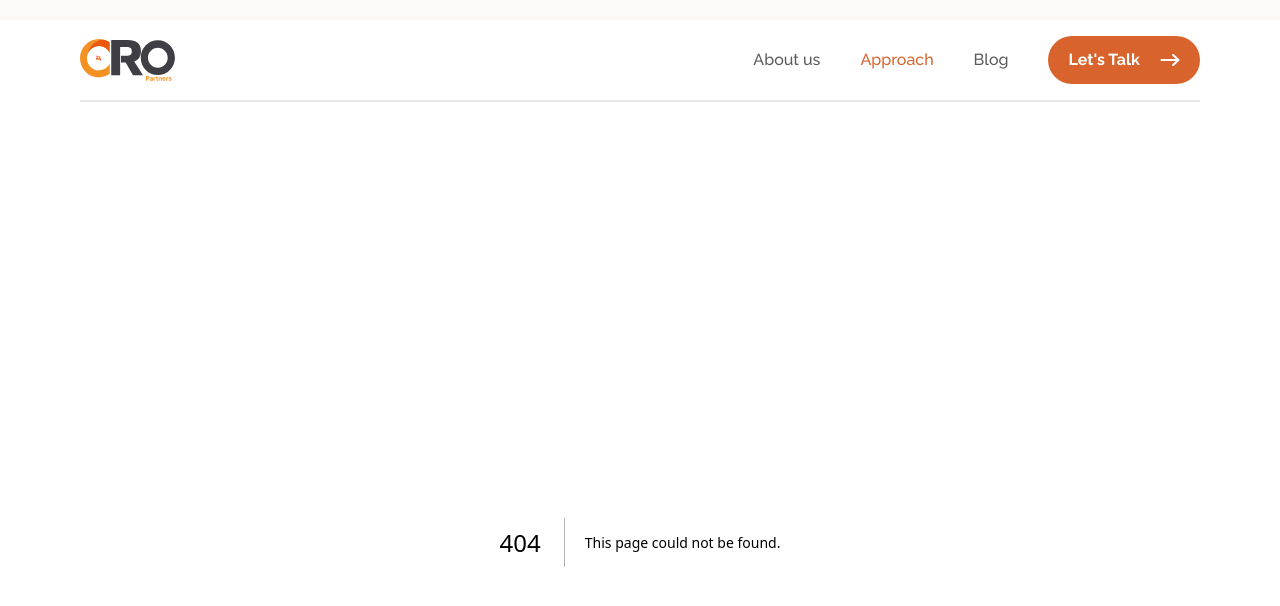
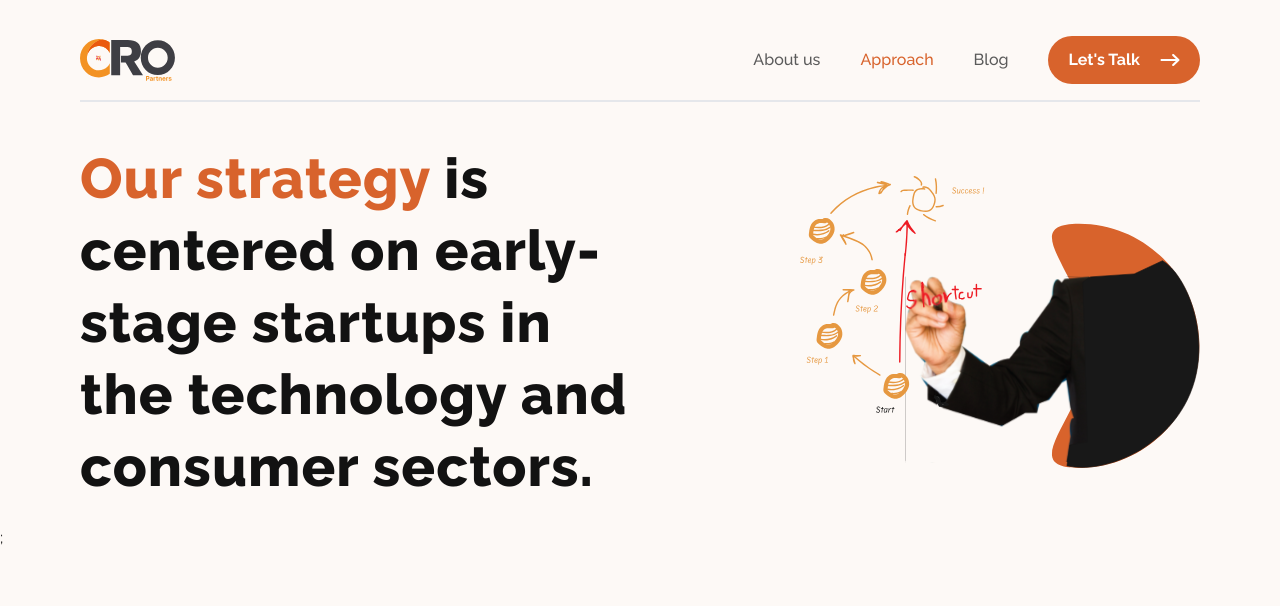
Before and after one commit to PTS-Holdings/oro-partners.com, a Next.js app: page /approach in a window 1280 px wide. Before the commit this address had no page. Shown: the top 606 px of the page. Built offline with nearby package versions, Linux system fonts and the light colour scheme.

Commit message:
feat(approach): add HeroSection component to approach page

```diff
--- /dev/null
+++ b/src/components/approchPage/HeroSection.jsx
@@ -0,0 +1,15 @@
+import Image from "next/image"
+
+export default function HeroSection() {
+    return (
+        <div className="flex lg:justify-between flex-col lg:flex-row items-center justify-center text-center lg:text-left gap-y-8 pb-6">
+            <h1 className="header4 lg:header1 lg:w-1/2 ">
+                <span className="text-custom-orange-basic"> Our strategy </span>is centered on early-stage startups in the technology and consumer sectors.
+            </h1>
+            <div>
+
+                <Image src={"/assets/approach-hero.svg"} width={400} height={383} alt={"hero Image"} unoptimized />
+            </div>
+        </div>
+    )
+}
--- /dev/null
+++ b/src/pages/approach.js
@@ -0,0 +1,14 @@
+import HeroSection from "@/components/approchPage/HeroSection";
+import Head from "next/head";
+
+export default function Approach() {
+	return (
+		<div className="container divide-y-2 divide-dashed divide-custom-black">
+			<Head>
+				<title>Approach - ORO Partners </title>
+			</Head>
+
+			<HeroSection />
+		</div>
+	);
+}
```
